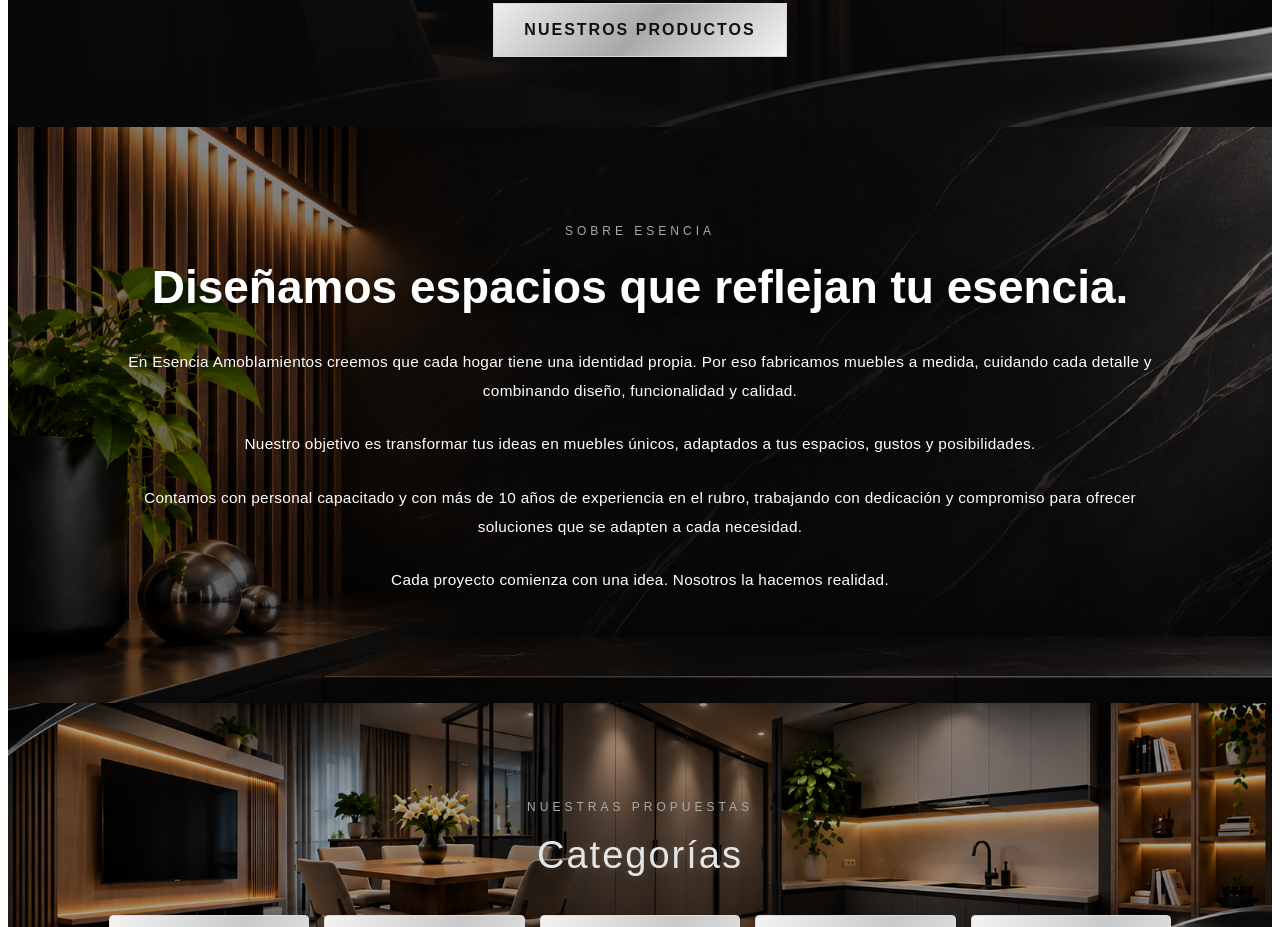
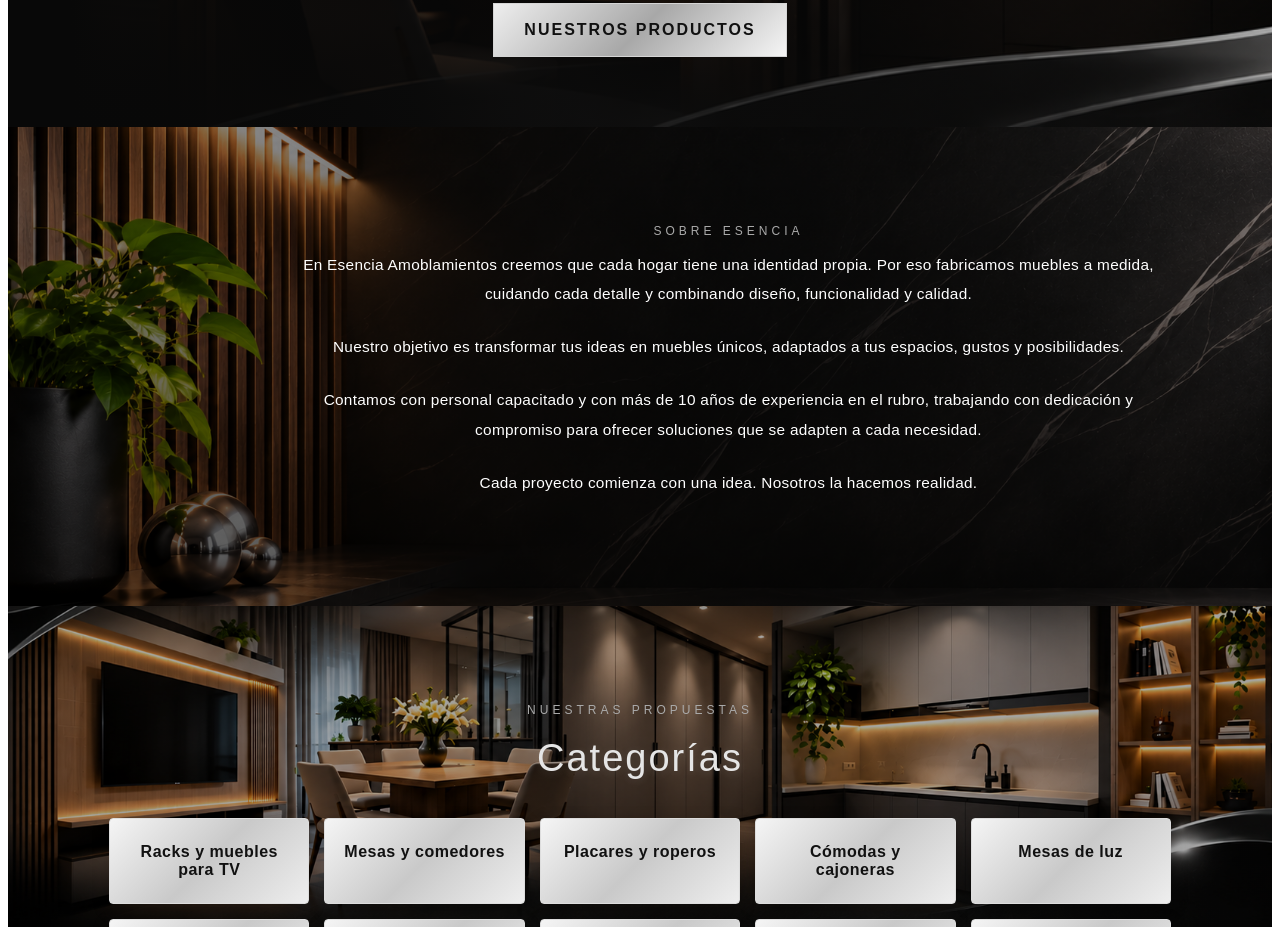
Before and after one commit to esencia-amoblamientos/Esencia-amoblamientos, a Next.js app: page /Esencia-amoblamientos/ in a window 1280 px wide. Shown: the part 1120-2047 px from the top of the page. Built offline with nearby package versions, Linux system fonts and the light colour scheme.

Commit message:
Update page.js

```diff
--- a/app/page.js
+++ b/app/page.js
@@ -143,19 +143,11 @@ const whatsapp = "https://wa.me/5493516758271?text=Hola%20Esencia%F0%9F%91%8B%F0
     backgroundRepeat: "no-repeat",
     color: "#ffffff",
     textAlign: "center",
-    padding: "85px 8%"
+    padding: "85px 8% 85px 22%"
   }}
 >
   <p className="detalle">SOBRE ESENCIA</p>
-  <h2 style={{
-  fontSize: "clamp(30px, 4vw, 46px)",
-  fontWeight: 600,
-  lineHeight: 1.2,
-  margin: "22px 0 32px",
-  textShadow: "0 2px 12px rgba(0,0,0,0.5)"
-}}>
-  Diseñamos espacios que reflejan tu esencia.
-</h2>
+
 
   <p style={{
   fontSize: "clamp(15px, 1.2vw, 18px)",
```
